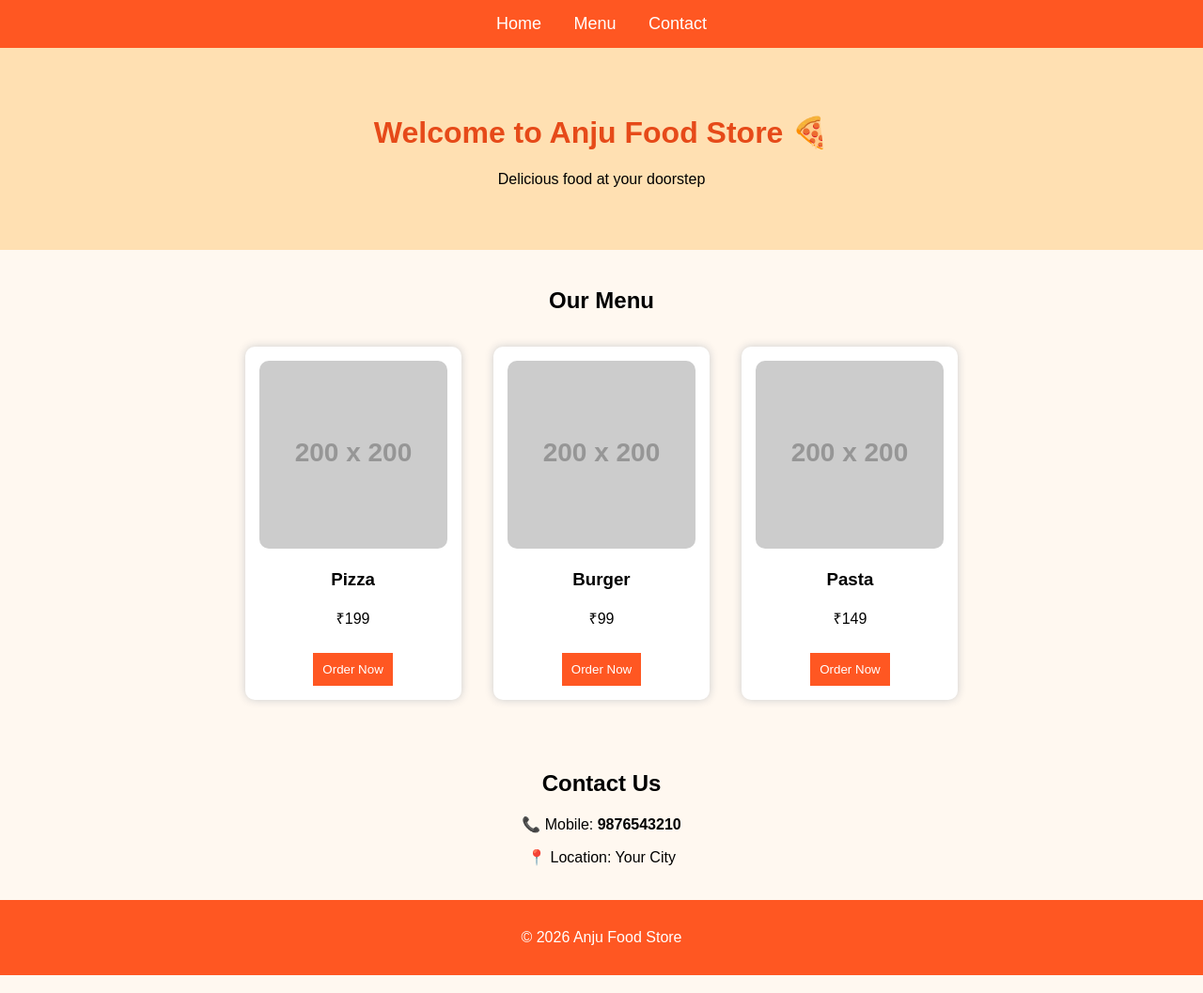
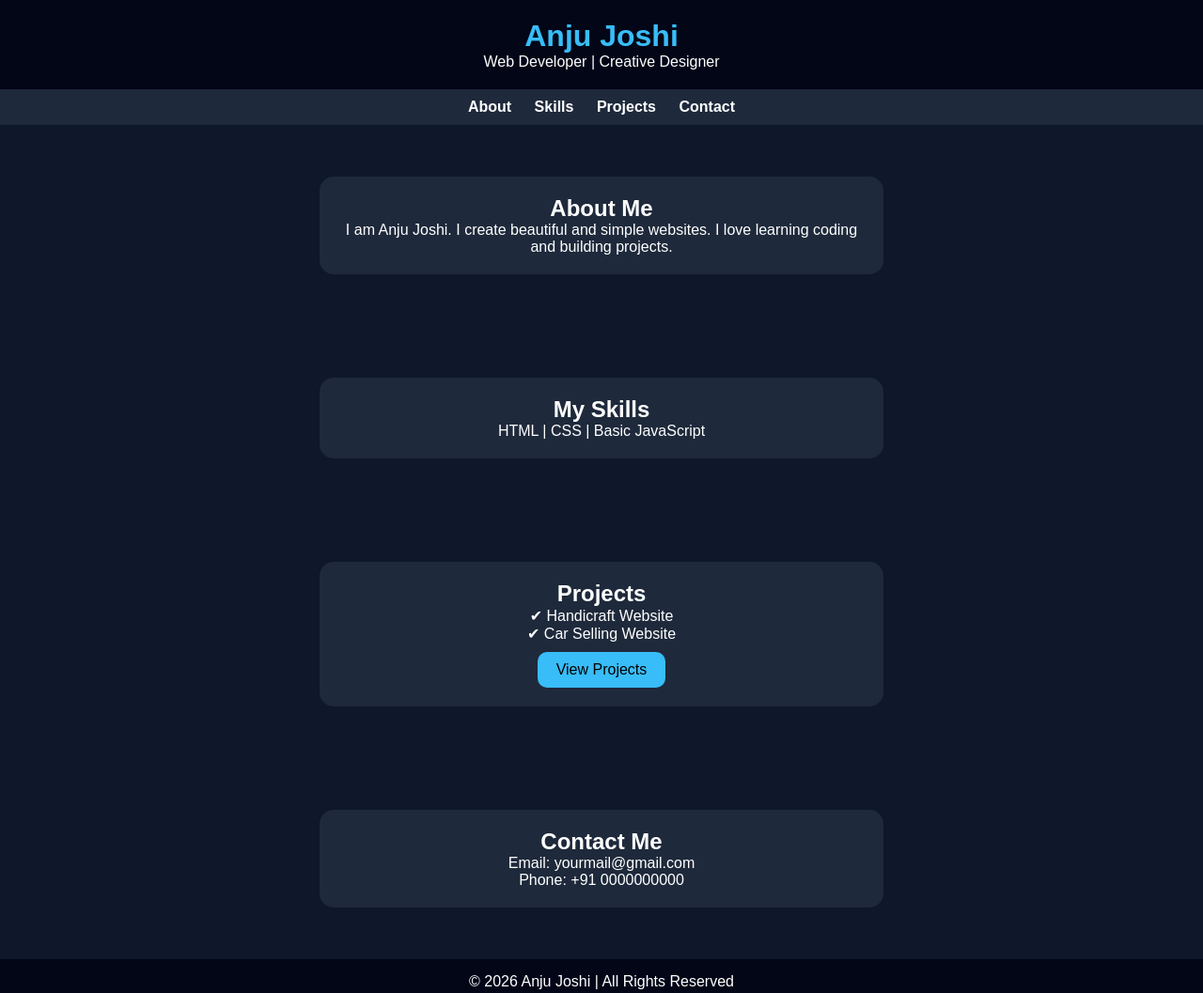
Before and after one commit to anjuai23/anjuai23.github.io, a plain HTML site: page index.html in a window 1280 px wide. Shown: the whole page at 94% size. Drawn offline with Linux system fonts and the light colour scheme; placeholder pictures from the web are drawn by us.

Commit message:
Update index.html

```diff
--- a/index.html
+++ b/index.html
@@ -1,70 +1,80 @@
 <!DOCTYPE html>
-<html>
+<html lang="en">
 <head>
-  <title>Food Store</title>
+    <meta charset="UTF-8">
+    <meta name="viewport" content="width=device-width, initial-scale=1.0">
+    <title>Anju Joshi Portfolio</title>
 
     <style>
+        * {
+            margin: 0;
+            padding: 0;
+            box-sizing: border-box;
+            font-family: Arial, sans-serif;
+        }
+
         body {
-      font-family: Arial;
-      margin: 0;
-      background: #fff8f0;
+            background: #0f172a;
+            color: white;
+        }
+
+        header {
+            background: #020617;
+            padding: 20px;
+            text-align: center;
+        }
+
+        header h1 {
+            color: #38bdf8;
         }
 
         nav {
-      background: #ff5722;
-      padding: 15px;
+            background: #1e293b;
+            padding: 10px;
             text-align: center;
         }
 
         nav a {
             color: white;
-      margin: 15px;
+            margin: 10px;
             text-decoration: none;
-      font-size: 18px;
+            font-weight: bold;
         }
 
-    .hero {
-      text-align: center;
-      padding: 50px;
-      background: #ffe0b2;
+        nav a:hover {
+            color: #38bdf8;
         }
 
-    .hero h1 {
-      color: #e64a19;
-    }
-
-    .food-section {
-      padding: 20px;
+        section {
+            padding: 40px 20px;
             text-align: center;
         }
 
         .card {
-      display: inline-block;
-      background: white;
-      margin: 15px;
-      padding: 15px;
-      width: 200px;
-      border-radius: 10px;
-      box-shadow: 0 0 10px #ccc;
+            background: #1e293b;
+            margin: 15px auto;
+            padding: 20px;
+            border-radius: 15px;
+            max-width: 600px;
+            transition: 0.3s;
         }
 
-    .card img {
-      width: 100%;
-      border-radius: 10px;
+        .card:hover {
+            transform: scale(1.05);
         }
 
-    button {
-      background: #ff5722;
-      color: white;
-      border: none;
-      padding: 10px;
+        .btn {
+            display: inline-block;
             margin-top: 10px;
-      cursor: pointer;
+            padding: 10px 20px;
+            background: #38bdf8;
+            color: black;
+            border-radius: 10px;
+            text-decoration: none;
         }
 
         footer {
-      background: #ff5722;
-      color: white;
+            background: #020617;
             text-align: center;
             padding: 15px;
         }
@@ -73,51 +83,51 @@
 
 <body>
 
+<header>
+    <h1>Anju Joshi</h1>
+    <p>Web Developer | Creative Designer</p>
+</header>
+
 <nav>
-  <a href="#">Home</a>
-  <a href="#menu">Menu</a>
+    <a href="#about">About</a>
+    <a href="#skills">Skills</a>
+    <a href="#projects">Projects</a>
     <a href="#contact">Contact</a>
 </nav>
 
-<div class="hero">
-  <h1>Welcome to Anju Food Store 🍕</h1>
-  <p>Delicious food at your doorstep</p>
+<section id="about">
+    <div class="card">
+        <h2>About Me</h2>
+        <p>I am Anju Joshi. I create beautiful and simple websites. I love learning coding and building projects.</p>
     </div>
+</section>
 
-<div class="food-section" id="menu">
-  <h2>Our Menu</h2>
+<section id="skills">
+    <div class="card">
+        <h2>My Skills</h2>
+        <p>HTML | CSS | Basic JavaScript</p>
+    </div>
+</section>
 
+<section id="projects">
     <div class="card">
-    <img src="https://via.placeholder.com/200">
-    <h3>Pizza</h3>
-    <p>₹199</p>
-    <button>Order Now</button>
+        <h2>Projects</h2>
+        <p>✔ Handicraft Website</p>
+        <p>✔ Car Selling Website</p>
+        <a href="#" class="btn">View Projects</a>
     </div>
+</section>
 
+<section id="contact">
     <div class="card">
-    <img src="https://via.placeholder.com/200">
-    <h3>Burger</h3>
-    <p>₹99</p>
-    <button>Order Now</button>
+        <h2>Contact Me</h2>
+        <p>Email: yourmail@gmail.com</p>
+        <p>Phone: +91 0000000000</p>
     </div>
-
-  <div class="card">
-    <img src="https://via.placeholder.com/200">
-    <h3>Pasta</h3>
-    <p>₹149</p>
-    <button>Order Now</button>
-  </div>
-
-</div>
-
-<div class="food-section" id="contact">
-  <h2>Contact Us</h2>
-  <p>📞 Mobile: <b>9876543210</b></p>
-  <p>📍 Location: Your City</p>
-</div>
+</section>
 
 <footer>
-  <p>© 2026 Anju Food Store</p>
+    <p>© 2026 Anju Joshi | All Rights Reserved</p>
 </footer>
 
 </body>
```
Lines whose indentation alone changed are shown as unchanged.
